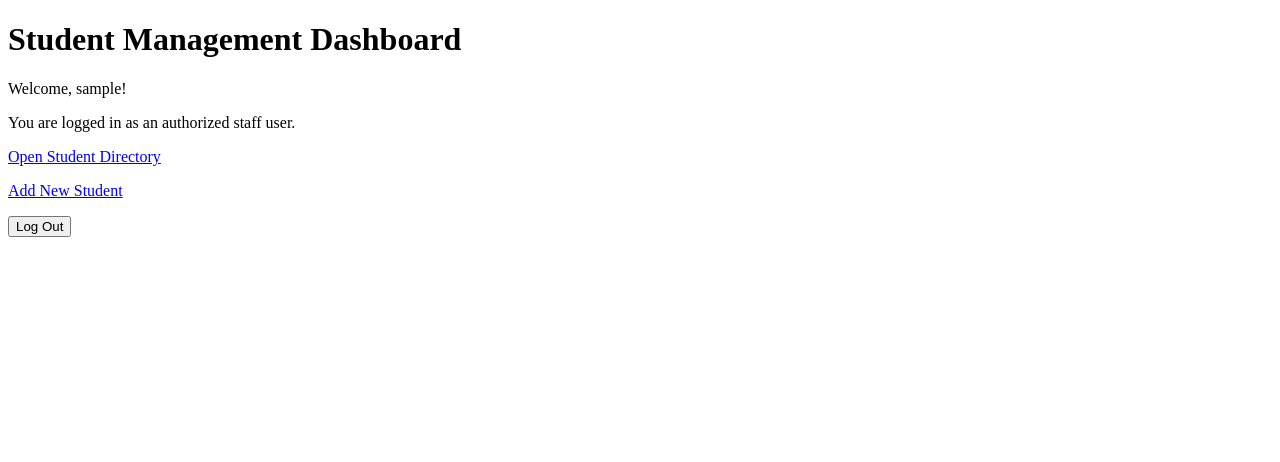
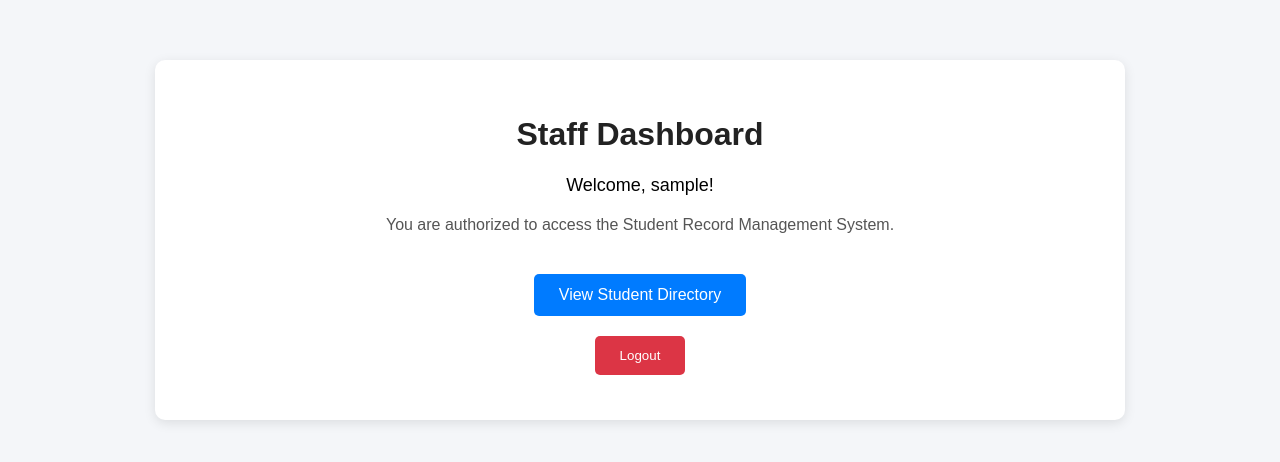
Before and after one commit to johnbenedict5205-crypto/CC106-JBGP, a Django app: page /registration/dashboard/ in a window 1280 px wide. Shown: the top 462 px of the page. Run offline with Django 5.2, Linux system fonts and the light colour scheme; the visitor is signed in with stand-in values (Sample User, id 1).

Commit message:
Complete Module 8 staff login system

```diff
--- a/home/templates/home/landing.html
+++ b/home/templates/home/landing.html
@@ -14,5 +14,9 @@
 
     <a href="{% url 'home' %}">Go to Home</a>
 
+    <br><br>
+
+    <a href="{% url 'login' %}">Staff Login</a>
+
 </body>
 </html>
--- /dev/null
+++ b/registration/templates/registration/dashboard.html
@@ -0,0 +1,100 @@
+
+<!DOCTYPE html>
+<html lang="en">
+<head>
+    <meta charset="UTF-8">
+    <meta name="viewport" content="width=device-width, initial-scale=1.0">
+    <title>Staff Dashboard</title>
+
+    <style>
+        body {
+            font-family: Arial, sans-serif;
+            background-color: #f4f6f9;
+            margin: 0;
+            padding: 0;
+        }
+
+        .container {
+            width: 80%;
+            max-width: 900px;
+            margin: 60px auto;
+            background: white;
+            padding: 35px;
+            border-radius: 10px;
+            box-shadow: 0 3px 12px rgba(0, 0, 0, 0.1);
+            text-align: center;
+        }
+
+        h1 {
+            color: #222;
+        }
+
+        .welcome {
+            font-size: 18px;
+            margin: 20px 0;
+        }
+
+        .message {
+            color: #555;
+            margin-bottom: 30px;
+        }
+
+        .directory-btn {
+            display: inline-block;
+            background-color: #007bff;
+            color: white;
+            padding: 12px 25px;
+            text-decoration: none;
+            border-radius: 5px;
+            margin: 10px;
+        }
+
+        .directory-btn:hover {
+            background-color: #0056b3;
+        }
+
+        .logout-btn {
+            background-color: #dc3545;
+            color: white;
+            border: none;
+            padding: 12px 25px;
+            border-radius: 5px;
+            cursor: pointer;
+            margin: 10px;
+        }
+
+        .logout-btn:hover {
+            background-color: #b02a37;
+        }
+    </style>
+</head>
+
+<body>
+
+    <div class="container">
+
+        <h1>Staff Dashboard</h1>
+
+        <p class="welcome">
+            Welcome, {{ request.user.username }}!
+        </p>
+
+        <p class="message">
+            You are authorized to access the Student Record Management System.
+        </p>
+
+        <a href="{% url 'student_list' %}" class="directory-btn">
+            View Student Directory
+        </a>
+
+        <form method="POST" action="{% url 'logout' %}">
+            {% csrf_token %}
+            <button type="submit" class="logout-btn">
+                Logout
+            </button>
+        </form>
+
+    </div>
+
+</body>
+</html>
--- a/registration/urls.py
+++ b/registration/urls.py
@@ -6,6 +6,9 @@ urlpatterns = [
     # ORIGINAL REGISTRATION URLS
     path('', views.student_registration, name='student_registration'),
     path('success/', views.registration_success, name='registration_success'),
+
+    # STAFF DASHBOARD
+    path('dashboard/', views.staff_dashboard, name='staff_dashboard'),
 
     # STUDENT DIRECTORY
     path('students/', views.student_list, name='student_list'),
```
Also changed, not shown: registration/templates/registration/student_list.html (+10 -0 lines), registration/views.py (+24 -7 lines), student_management/registration/static/registration/style.css (+54 -13 lines), student_registration/settings.py (+18 -29 lines), student_registration/urls.py (+20 -0 lines), templates/login.html (added, +94 -0 lines).
